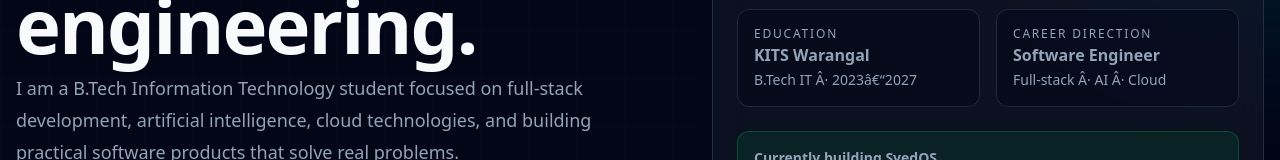
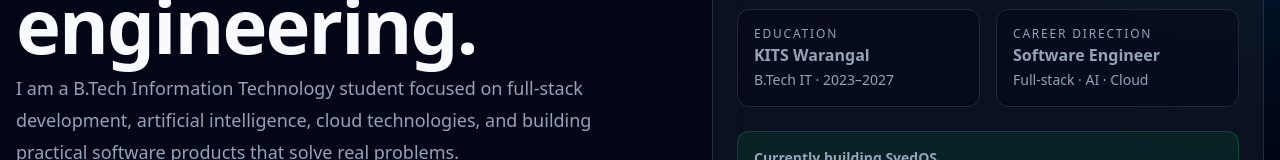
Before and after one commit to syedmohiuddin106-dot/syedos-career-platform, a Next.js app: page /about in a window 1280 px wide. Shown: the part 562-722 px from the top of the page. Built offline with nearby package versions, Linux system fonts and the light colour scheme; no server answers.

Commit message:
fix: correct text encoding in portfolio pages

```diff
--- a/src/app/about/page.tsx
+++ b/src/app/about/page.tsx
@@ -237,7 +237,7 @@ export default function AboutPage() {
                     </p>
 
                     <p className="mt-1 text-sm text-slate-500">
-                      B.Tech IT Â· 2023â€“2027
+                      B.Tech IT · 2023–2027
                     </p>
                   </div>
 
@@ -251,7 +251,7 @@ export default function AboutPage() {
                     </p>
 
                     <p className="mt-1 text-sm text-slate-500">
-                      Full-stack Â· AI Â· Cloud
+                      Full-stack · AI · Cloud
                     </p>
                   </div>
                 </div>
--- a/src/app/certificates/page.tsx
+++ b/src/app/certificates/page.tsx
@@ -702,7 +702,7 @@ export default function CertificatesPage() {
                 </Badge>
 
                 <h2 className="mt-5 text-3xl sm:text-4xl">
-                  Credentials will supportâ€”not replaceâ€”practical
+                  Credentials will support—not replace—practical
                   project experience.
                 </h2>
 
--- a/src/app/contact/page.tsx
+++ b/src/app/contact/page.tsx
@@ -281,7 +281,7 @@ export default function ContactPage() {
                     </p>
 
                     <p className="mt-2 font-semibold text-white">
-                      Full-Stack Â· AI Â· Cloud
+                      Full-Stack · AI · Cloud
                     </p>
                   </div>
                 </div>
--- a/src/app/education/page.tsx
+++ b/src/app/education/page.tsx
@@ -40,7 +40,7 @@ export const metadata: Metadata = {
 
 const educationTimeline = [
   {
-    period: "2023 â€“ 2027",
+    period: "2023 – 2027",
     level: "Undergraduate Degree",
     title: "B.Tech in Information Technology",
     institution:
@@ -297,7 +297,7 @@ export default function EducationPage() {
                     size={17}
                     className="shrink-0 text-cyan-400"
                   />
-                  2023â€“2027
+                  2023–2027
                 </span>
 
                 <span className="inline-flex items-center gap-2">
```
